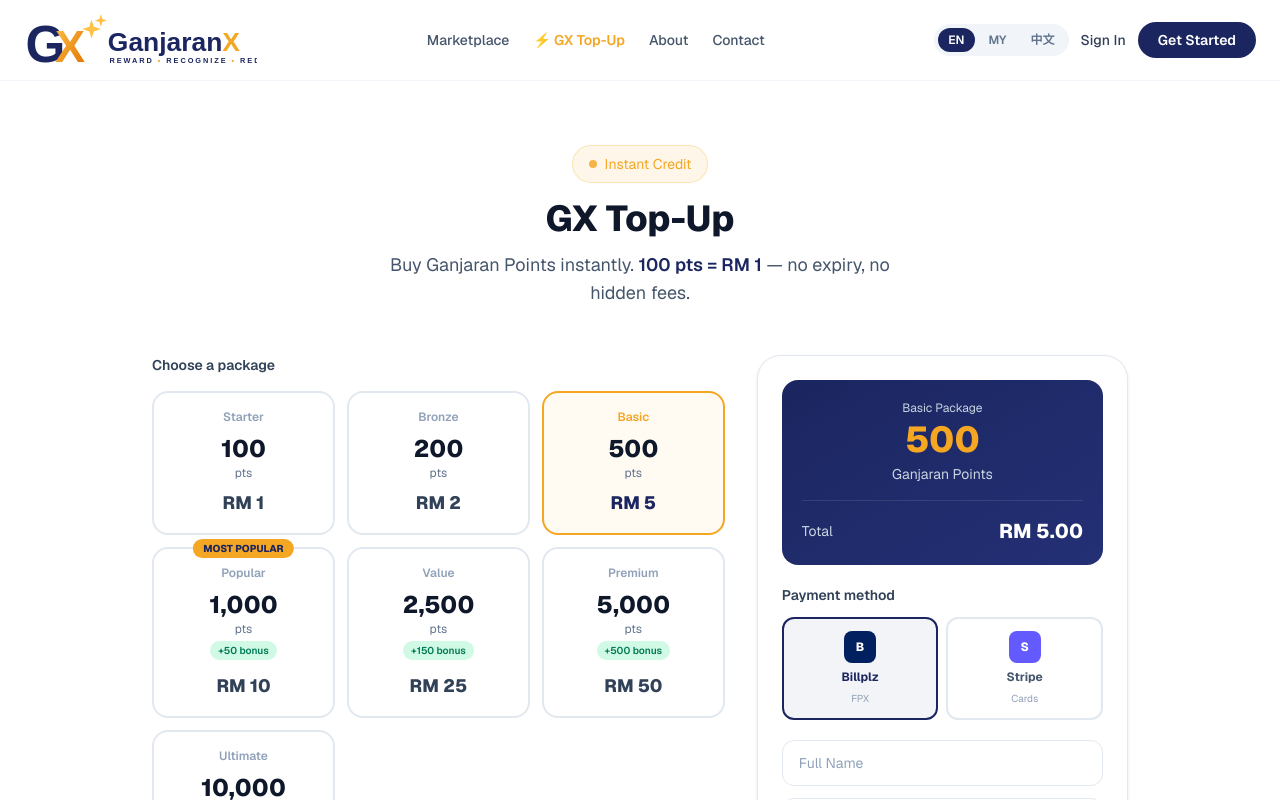
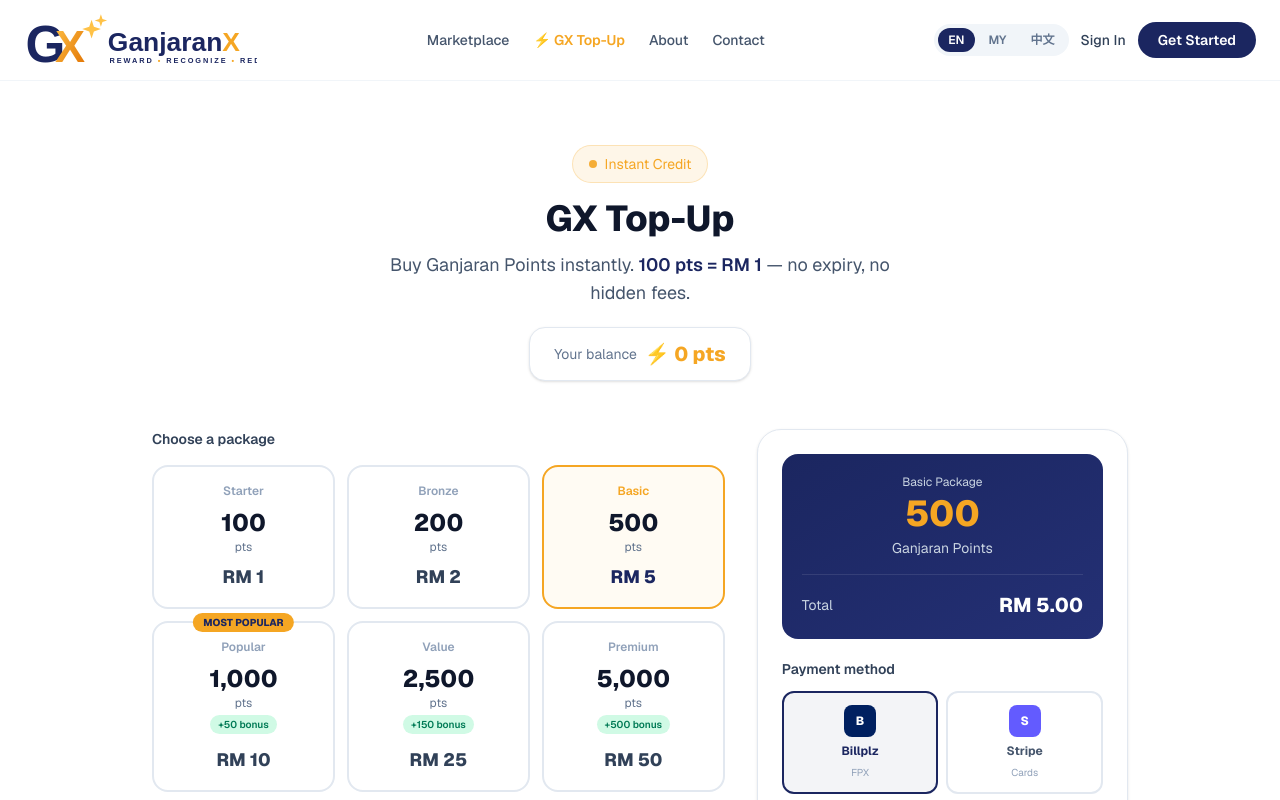
Before and after one commit to harith-domi/ganjaranx, a Next.js app: page /topup in a window 1280 px wide. Shown: the top 800 px of the page. Built offline with nearby package versions, Linux system fonts and the light colour scheme.

Commit message:
Add points balance: credit on payment, show in navbar and topup page

```diff
--- a/src/app/topup/page.tsx
+++ b/src/app/topup/page.tsx
@@ -2,6 +2,7 @@
 
 import { useState } from "react";
 import AnimatedSection, { StaggerGrid } from "@/components/AnimatedSection";
+import { usePoints } from "@/hooks/usePoints";
 
 type PaymentMethod = "billplz" | "stripe";
 
@@ -16,6 +17,7 @@
 ];
 
 export default function TopUpPage() {
+  const { balance } = usePoints();
   const [selected, setSelected] = useState(packages[2].id); // default: Popular
   const [method, setMethod] = useState<PaymentMethod>("billplz");
   const [name, setName] = useState("");
@@ -74,6 +76,13 @@
         <p className="text-slate-600 dark:text-slate-400 text-lg max-w-lg mx-auto">
           Buy Ganjaran Points instantly. <span className="font-semibold text-[#1b2660] dark:text-[#f5a623]">100 pts = RM 1</span> — no expiry, no hidden fees.
         </p>
+        {/* Current balance */}
+        {balance !== null && (
+          <div className="mt-5 inline-flex items-center gap-2 bg-white dark:bg-slate-800 border border-slate-200 dark:border-slate-700 rounded-2xl px-6 py-3 shadow-sm">
+            <span className="text-slate-500 dark:text-slate-400 text-sm">Your balance</span>
+            <span className="text-xl font-extrabold text-[#f5a623]">⚡ {balance.toLocaleString()} pts</span>
+          </div>
+        )}
       </AnimatedSection>
 
       <div className="grid grid-cols-1 lg:grid-cols-5 gap-8">
--- a/src/app/topup/result/page.tsx
+++ b/src/app/topup/result/page.tsx
@@ -3,6 +3,7 @@
 import { useEffect, useState, Suspense } from "react";
 import { useSearchParams } from "next/navigation";
 import Link from "next/link";
+import { usePoints } from "@/hooks/usePoints";
 
 const packages: Record<string, { pts: number; bonus: number; priceMYR: number }> = {
   "100":   { pts: 100,   bonus: 0,    priceMYR: 1   },
@@ -16,22 +17,29 @@
 
 function ResultContent() {
   const searchParams = useSearchParams();
+  const { balance, creditPoints } = usePoints();
 
-  const billplzPaid = searchParams.get("billplz[paid]") === "true";
-  const billId      = searchParams.get("billplz[id]") ?? "";
-  const pkgId       = searchParams.get("pkg") ?? "";
+  const billplzPaid     = searchParams.get("billplz[paid]") === "true";
+  const billId          = searchParams.get("billplz[id]") ?? "";
+  const pkgId           = searchParams.get("pkg") ?? "";
+  const isStripe        = searchParams.get("payment") === "stripe";
+  const stripeCancelled = searchParams.get("cancelled") === "true";
+  const stripeSession   = searchParams.get("session_id") ?? "";
 
-  const isStripe      = searchParams.get("payment") === "stripe";
-  const stripeCancelled = searchParams.get("cancelled") === "true";
-  const stripeSession = searchParams.get("session_id") ?? "";
-
-  const paid = isStripe ? (!stripeCancelled && !!stripeSession) : billplzPaid;
-  const refId = isStripe ? stripeSession : billId;
-  const pkg = packages[pkgId];
+  const paid     = isStripe ? (!stripeCancelled && !!stripeSession) : billplzPaid;
+  const refId    = isStripe ? stripeSession : billId;
+  const pkg      = packages[pkgId];
   const totalPts = pkg ? pkg.pts + pkg.bonus : 0;
 
   const [visible, setVisible] = useState(false);
   useEffect(() => { setTimeout(() => setVisible(true), 80); }, []);
+
+  // Credit points exactly once — refId acts as idempotency key
+  useEffect(() => {
+    if (paid && totalPts > 0 && refId) {
+      creditPoints(totalPts, refId);
+    }
+  }, [paid, totalPts, refId, creditPoints]);
 
   return (
     <div className={`min-h-[calc(100vh-5rem)] flex items-center justify-center px-4 py-12 transition-all duration-700 ${visible ? "opacity-100 translate-y-0" : "opacity-0 translate-y-6"}`}>
@@ -46,7 +54,15 @@
               <p className="text-4xl font-extrabold text-[#f5a623] my-4">+{totalPts.toLocaleString()} pts</p>
             )}
             <p className="text-slate-500 dark:text-slate-400 mb-2">Your Ganjaran Points have been credited.</p>
-            {refId && <p className="text-xs text-slate-400 mb-8">Ref: {refId.slice(0, 24)}{refId.length > 24 ? "…" : ""}</p>}
+            {refId && <p className="text-xs text-slate-400 mb-4">Ref: {refId.slice(0, 24)}{refId.length > 24 ? "…" : ""}</p>}
+
+            {/* Live balance */}
+            {balance !== null && (
+              <div className="inline-flex items-center gap-2 bg-[#f5a623]/10 border border-[#f5a623]/30 text-[#f5a623] font-bold px-5 py-2.5 rounded-full mb-6 text-sm">
+                ⚡ Balance: {balance.toLocaleString()} pts
+              </div>
+            )}
+
             <div className="bg-white dark:bg-slate-800 border border-slate-200 dark:border-slate-700 rounded-2xl p-6 mb-8 text-left">
               <p className="text-sm font-semibold text-slate-900 dark:text-white mb-3">What&apos;s next?</p>
               <ul className="flex flex-col gap-2 text-sm text-slate-600 dark:text-slate-400">
--- a/src/components/Navbar.tsx
+++ b/src/components/Navbar.tsx
@@ -4,10 +4,12 @@
 import { useState } from "react";
 import LanguageSwitcher from "@/components/LanguageSwitcher";
 import { useLang } from "@/context/LanguageContext";
+import { usePoints } from "@/hooks/usePoints";
 
 export default function Navbar() {
   const [open, setOpen] = useState(false);
   const { t } = useLang();
+  const { balance } = usePoints();
 
   return (
     <nav className="sticky top-0 z-50 bg-white/95 backdrop-blur-md border-b border-slate-100 dark:bg-[#0b1020]/95 dark:border-slate-800">
@@ -25,6 +27,17 @@
 
         <div className="hidden md:flex items-center gap-3">
           <LanguageSwitcher />
+
+          {/* Points balance — only shown once localStorage is loaded */}
+          {balance !== null && balance > 0 && (
+            <Link
+              href="/topup"
+              className="flex items-center gap-1.5 bg-[#f5a623]/10 hover:bg-[#f5a623]/20 border border-[#f5a623]/30 text-[#f5a623] font-bold text-xs px-3.5 py-1.5 rounded-full transition-colors whitespace-nowrap"
+            >
+              ⚡ {balance.toLocaleString()} pts
+            </Link>
+          )}
+
           <Link href="/auth/signin" className="text-sm font-medium text-slate-700 hover:text-[#f5a623] dark:text-slate-300 transition-colors">
             {t("nav_signin")}
           </Link>
@@ -49,6 +62,12 @@
           <Link href="/about" onClick={() => setOpen(false)} className="text-slate-700 dark:text-slate-300">{t("nav_about")}</Link>
           <Link href="/contact" onClick={() => setOpen(false)} className="text-slate-700 dark:text-slate-300">{t("nav_contact")}</Link>
           <div className="border-t border-slate-100 dark:border-slate-800 pt-4 flex flex-col gap-3">
+            {/* Mobile points balance */}
+            {balance !== null && balance > 0 && (
+              <div className="flex items-center gap-1.5 text-[#f5a623] font-bold text-sm">
+                ⚡ {balance.toLocaleString()} pts
+              </div>
+            )}
             <div className="self-start">
               <LanguageSwitcher />
             </div>
--- /dev/null
+++ b/src/hooks/usePoints.ts
@@ -0,0 +1,31 @@
+"use client";
+
+import { useState, useEffect, useCallback } from "react";
+
+const BALANCE_KEY = "gx_balance";
+const CREDITED_KEY = "gx_credited_ids";
+
+export function usePoints() {
+  const [balance, setBalance] = useState<number | null>(null); // null = not loaded yet
+
+  useEffect(() => {
+    const stored = localStorage.getItem(BALANCE_KEY);
+    setBalance(stored !== null ? parseInt(stored, 10) || 0 : 0);
+  }, []);
+
+  const creditPoints = useCallback((pts: number, refId: string): boolean => {
+    // Prevent double-crediting the same transaction
+    const raw = localStorage.getItem(CREDITED_KEY);
+    const credited: string[] = raw ? JSON.parse(raw) : [];
+    if (credited.includes(refId)) return false;
+
+    const current = parseInt(localStorage.getItem(BALANCE_KEY) ?? "0", 10) || 0;
+    const next = current + pts;
+    localStorage.setItem(BALANCE_KEY, String(next));
+    localStorage.setItem(CREDITED_KEY, JSON.stringify([...credited, refId]));
+    setBalance(next);
+    return true;
+  }, []);
+
+  return { balance, creditPoints };
+}
```
